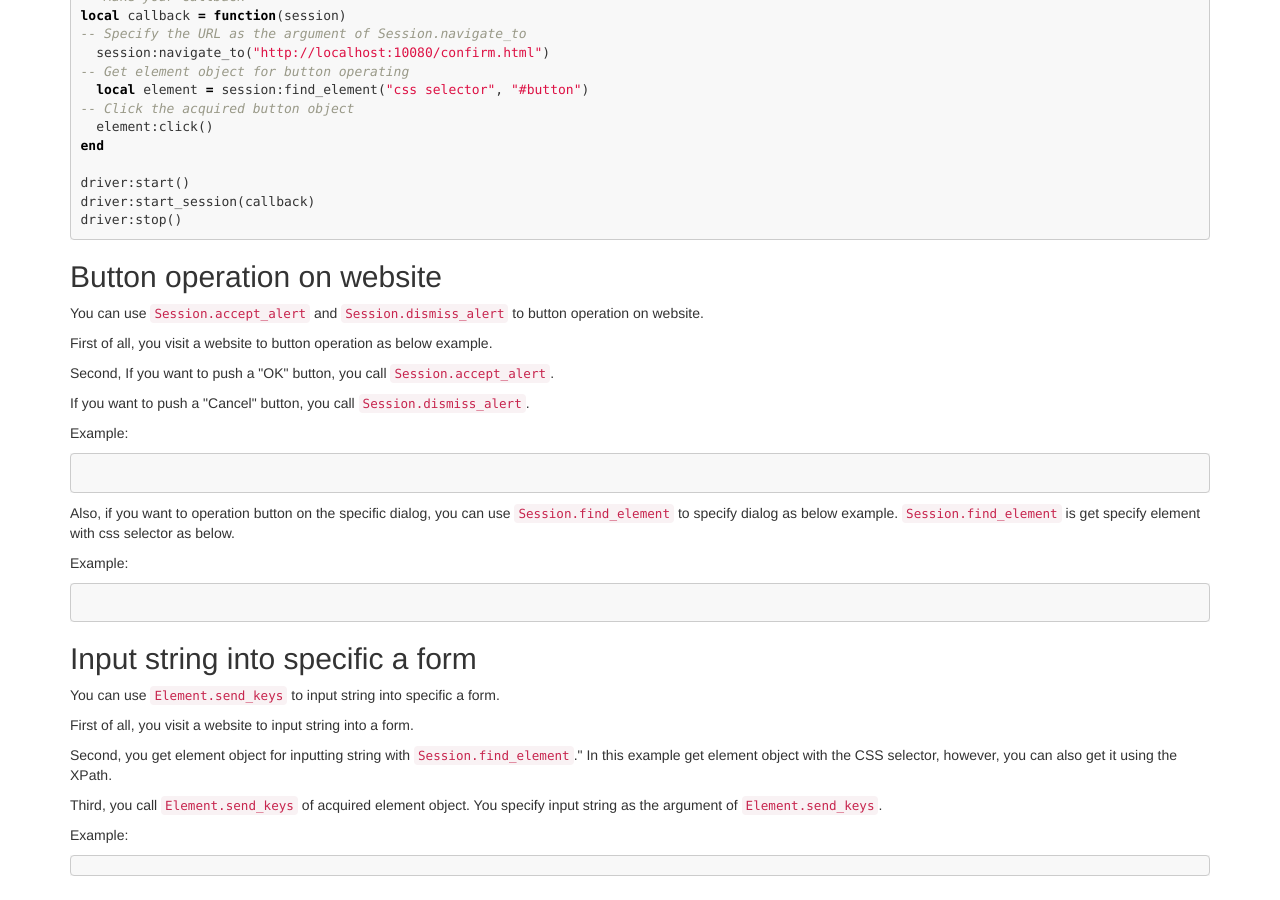
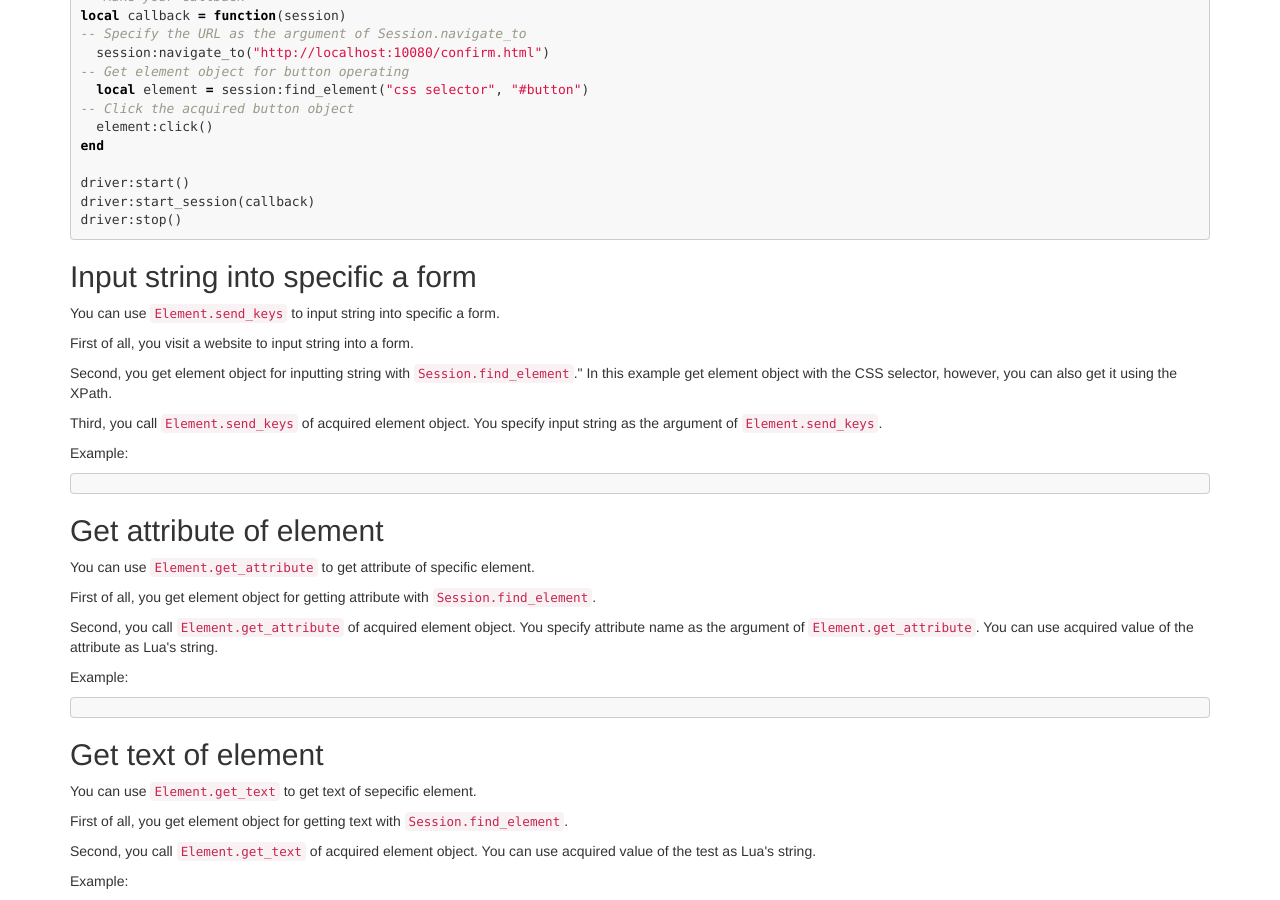
Before and after one commit to clear-code/lua-web-driver, a Jekyll site: the page built from docs/tutorial/index.md, in a window 1280 px wide and 900 px high, scrolled down 2762 px. Built offline with Jekyll 4.4.1, drawn with Linux system fonts in a browser that asks for light colours.

Commit message:
doc tutorial: remove needless tutorial

````diff
--- a/docs/tutorial/index.md
+++ b/docs/tutorial/index.md
@@ -186,31 +186,6 @@ driver:start_session(callback)
 driver:stop()
 ```
 
-## Button operation on website {#button-operation-on-website}
-
-You can use [`Session.accept_alert`][session-accept-alert] and [`Session.dismiss_alert`][session-dismiss-alert] to button operation on website.
-
-First of all, you visit a website to button operation as below example.
-
-Second, If you want to push a "OK" button, you call [`Session.accept_alert`][session-accept-alert].
-
-If you want to push a "Cancel" button, you call [`Session.dismiss_alert`][session-dismiss-alert].
-
-Example:
-
-```lua
-
-```
-
-Also, if you want to operation button on the specific dialog, you can use [`Session.find_element`][session-find-element] to specify dialog as below example.
-[`Session.find_element`][session-find-element] is get specify element with css selector as below.
-
-Example:
-
-```lua
-
-```
-
 ## Input string into specific a form {#input-string-into-form}
 
 You can use [`Element.send_keys`][element-send-keys] to input string into specific a form.
````
Also changed, not shown: docs/ja/tutorial/index.md (+0 -25 lines), 1 other file.
